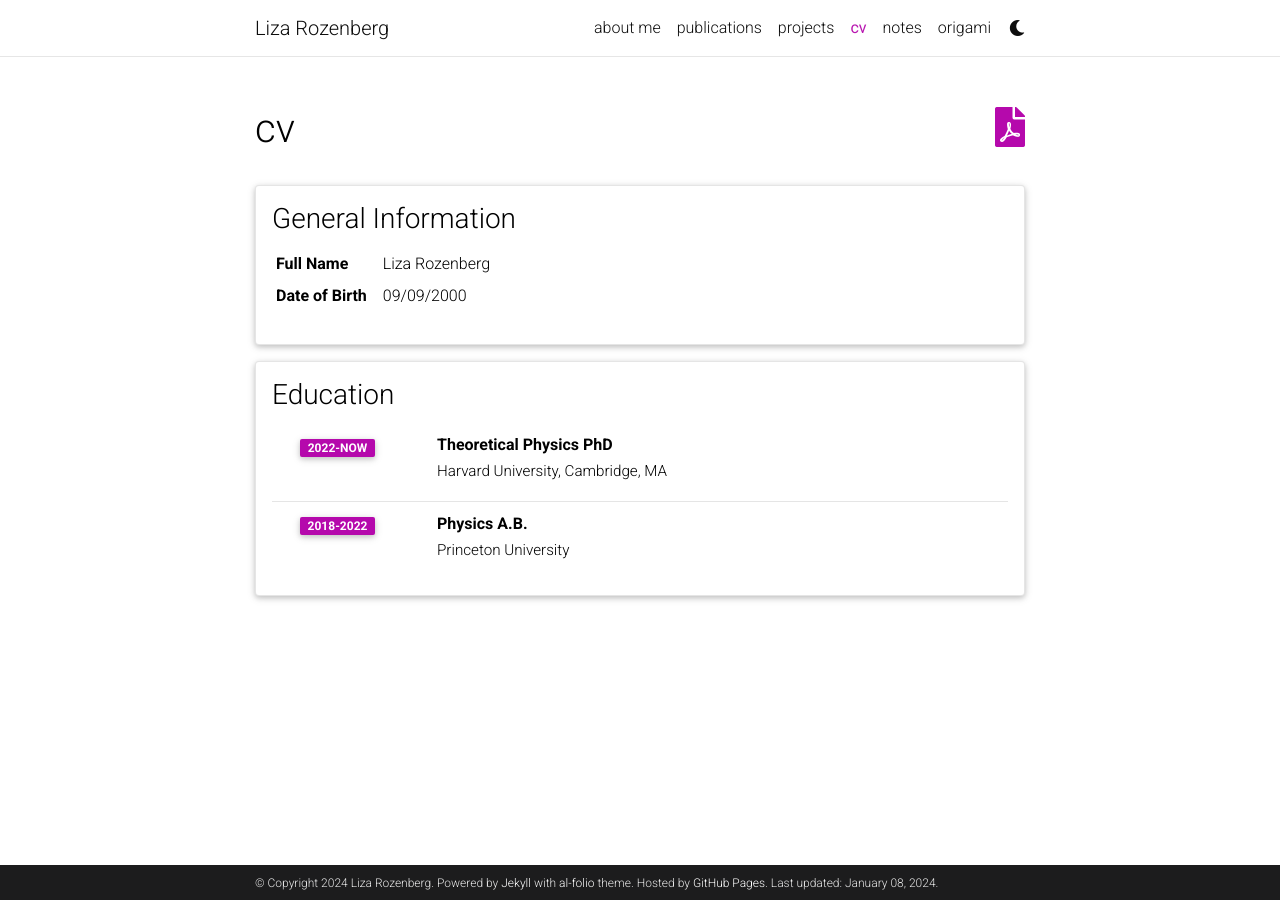
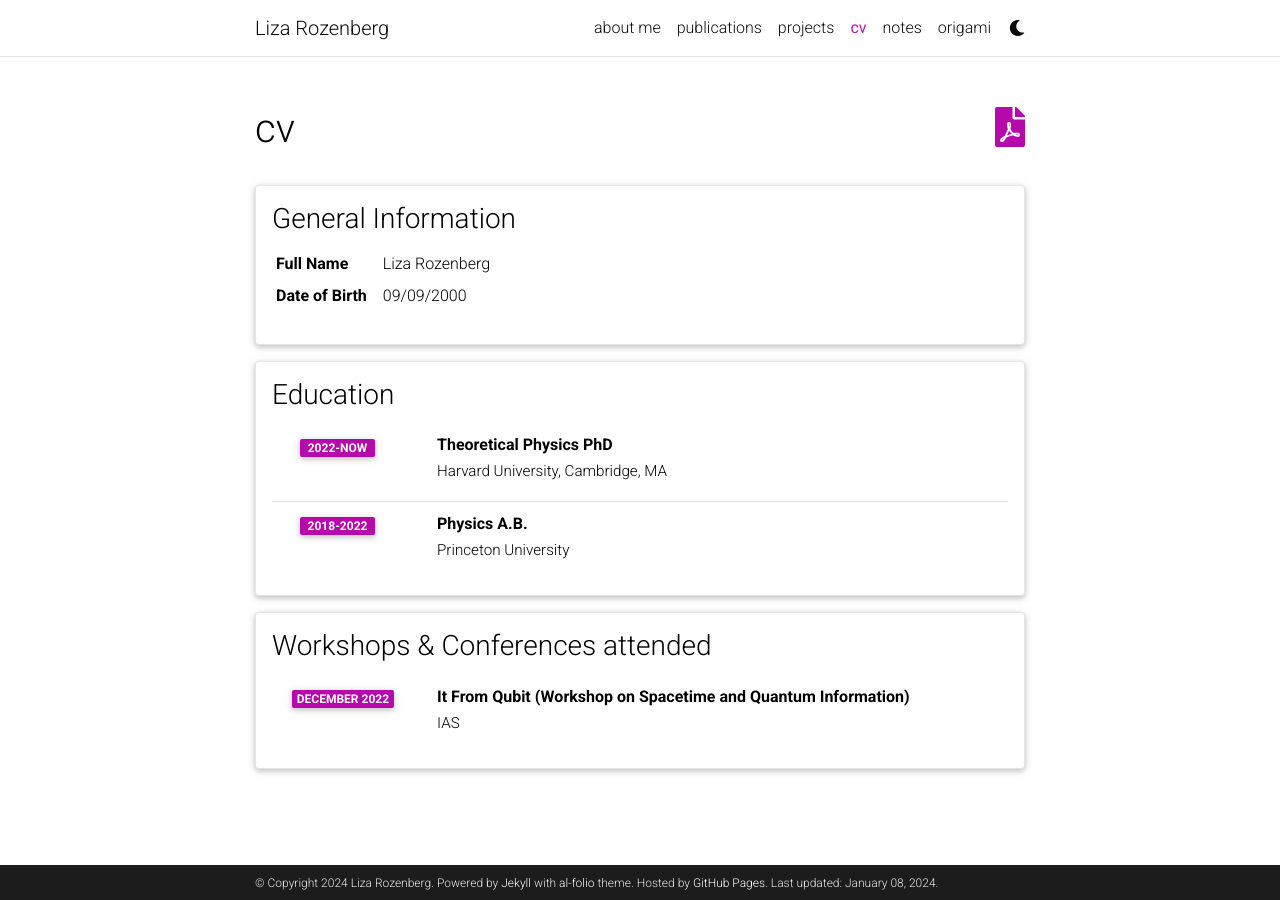
Before and after one commit to acequark/acequark.github.io, a Jekyll site: the page built from _pages/cv.md, in a window 1280 px wide. Built offline with Jekyll 4.4.1, drawn with Linux system fonts in a browser that asks for light colours; comment, search, counter and statistics services are not loaded; a style sheet for code colours, icons or effects is not loaded.

Commit message:
Update cv.yml

```diff
--- a/_data/cv.yml
+++ b/_data/cv.yml
@@ -24,6 +24,13 @@
         #- Description 1.
         #- Description 2.
 
+- title: Workshops & Conferences attended
+  type: time_table
+  contents:
+    - title: It From Qubit (Workshop on Spacetime and Quantum Information)
+      institution: IAS
+      year: December 2022
+
 #- title: Experience
  # type: time_table
   #contents:
```
